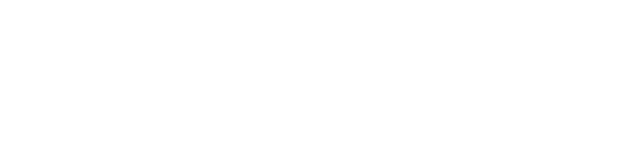
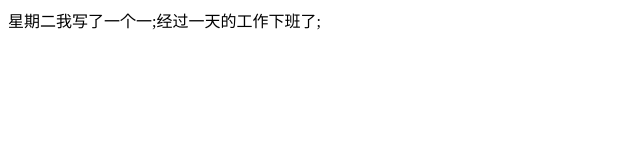
Before and after one commit to 765235992/BDMail, a plain HTML site: page BDMail/HomePage/index.html in a window 1280 px wide. Shown: the whole page, without its empty margins (0-640 px from the left). Drawn offline with Linux system fonts and the light colour scheme.

Commit message:
星期二工作内容

```diff
--- a/BDMail/HomePage/index.html
+++ b/BDMail/HomePage/index.html
@@ -5,6 +5,7 @@
     <title>百度外卖</title>
 </head>
 <body>
+    星期二我写了一个一;经过一天的工作下班了;
 
 </body>
 </html>
```
